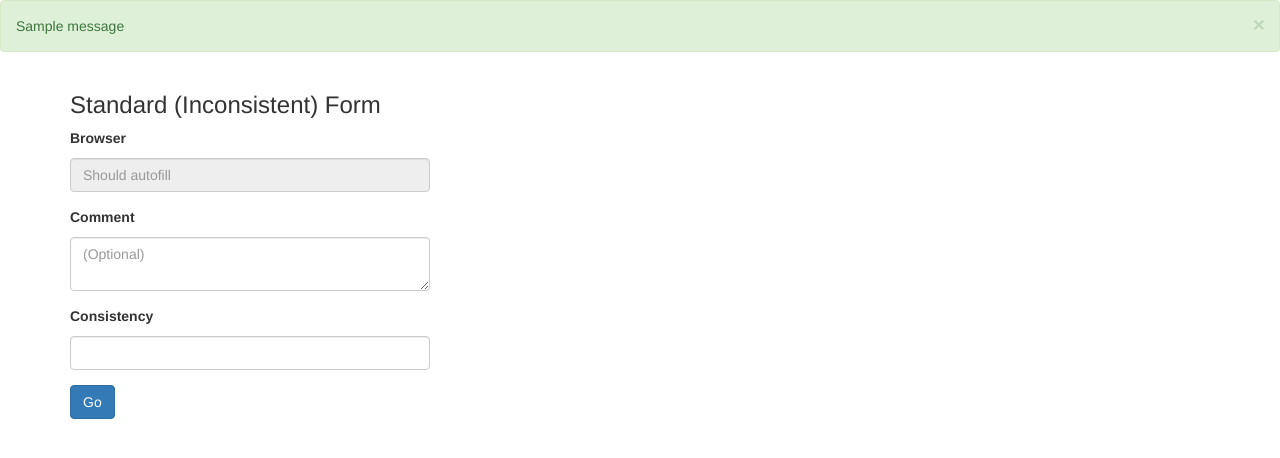
After one commit to tatwell/python-demo, a Flask app: template app-engine/templates/fingerprints/consistency.html in a window 1280 px wide. The commit adds this page. Shown: the top 458 px of the page. Run offline with Flask 2, Linux system fonts and the light colour scheme; the template is opened without the code that fills it, so the values that code supplies are empty, except form fields; one stand-in notice (Sample message) is shown; form fields are guessed from the names that the template uses; some libraries are stand-ins or nearby versions.

Commit message:
Stubs out fingerprint (app engine consistency) form.

```diff
--- a/app-engine/app.yaml
+++ b/app-engine/app.yaml
@@ -29,6 +29,12 @@ handlers:
   script: handlers.summer.app
 
   #
+  # Fingerprint Handler
+  #
+- url: /fingerprints(/.*)?
+  script: handlers.fingerprints.app
+
+  #
   # Default
   #
 - url: .*
--- a/app-engine/handlers/__init__.py
+++ b/app-engine/handlers/__init__.py
@@ -16,6 +16,8 @@ from os.path import dirname, join
 from flask import Flask, request, render_template
 from flask.json import JSONEncoder
 
+from config import secrets
+
 
 #
 # Constants
@@ -28,6 +30,7 @@ TEMPLATE_PATH = join(APP_PATH, 'templates')
 # Flask App
 #
 app = Flask(__name__, template_folder=TEMPLATE_PATH)
+app.secret_key = secrets.FLASK_SECRET_KEY
 
 
 #
--- /dev/null
+++ b/app-engine/templates/fingerprints/consistency.html
@@ -0,0 +1,44 @@
+{% extends 'layouts/base.html' %}
+
+{# Macros: https://gist.github.com/bearz/7394681 #}
+{% macro bootstrap_field(field, label_visible=true) -%}
+    <div class="form-group {% if field.errors %}has-error{% endif %} {{ kwargs.pop('class_', '') }}">
+        {% if (field.type != 'HiddenField' and field.type !='CSRFTokenField') and label_visible %}
+            <label for="{{ field.id }}" class="control-label">{{ field.label }}</label>
+        {% endif %}
+        {{ field(class_='form-control', **kwargs) }}
+        {% if field.errors %}
+            {% for e in field.errors %}
+                <p class="help-block">{{ e }}</p>
+            {% endfor %}
+        {% endif %}
+    </div>
+{%- endmacro %}
+
+{% block title %}App Engine Consistency Demo{% endblock %}
+
+{% block content %}
+    <div class="row">
+        <div class="col-md-4 inconsistent-form">
+            <h3>Standard (Inconsistent) Form</h3>
+            <form method="POST" action="" role="form">
+                {{ form.csrf_token }}
+                {{ bootstrap_field(form.browser, type='input', disabled=True,
+                                   placeholder='Should autofill') }}
+                {{ bootstrap_field(form.comment, type='input', placeholder='(Optional)') }}
+                {{ bootstrap_field(form.consistency) }}
+                <button type="submit" class="btn btn-primary">Go</button>
+            </form>
+        </div>
+
+        <div class="col-md-4 consistent-form">
+        </div>
+
+        <div class="col-md-4 interstitial-form">
+        </div>
+    </div>
+{% endblock %}
+
+{% block javascripts %}
+  <script src="/assets/javascripts/summer.js"></script>
+{% endblock %}
--- /dev/null
+++ b/app-engine/templates/layouts/_flash.html
@@ -0,0 +1,15 @@
+    {% with messages = get_flashed_messages(with_categories=true) %}
+      {% if messages %}
+        <div class=flashes>
+        {% for category, message in messages %}
+          <div class="alert alert-{{ category }} alert-dismissible" role="alert">
+            <button type="button" class="close" data-dismiss="alert">
+              <span aria-hidden="true">&times;</span>
+              <span class="sr-only">Close</span>
+            </button>
+            {{ message }}
+          </div>
+        {% endfor %}
+        </div>
+      {% endif %}
+    {% endwith %}
--- a/app-engine/templates/layouts/base.html
+++ b/app-engine/templates/layouts/base.html
@@ -29,6 +29,8 @@
 
   <body>
 
+    {% include "layouts/_flash.html" %}
+
     <div class="container content">
       {% block content %}{% endblock %}
     </div>
```
Also changed, not shown: app-engine/config/__init__.py (added, +10 -0 lines), app-engine/forms/fingerprint.py (added, +14 -0 lines), app-engine/handlers/fingerprints.py (added, +42 -0 lines), app-engine/models/fingerprint.py (added, +22 -0 lines), app-engine/models/__init__.py (added), 1 other file.
